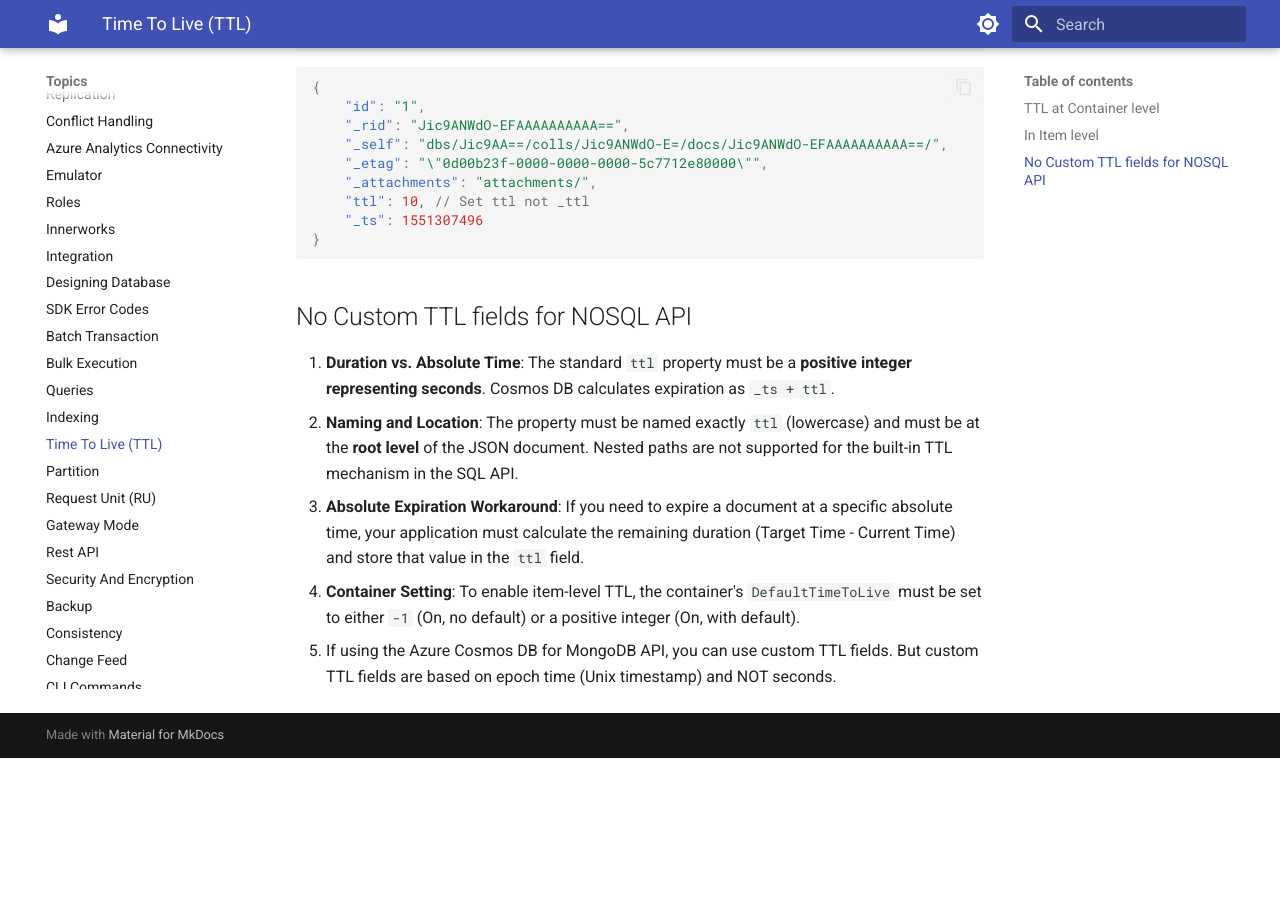
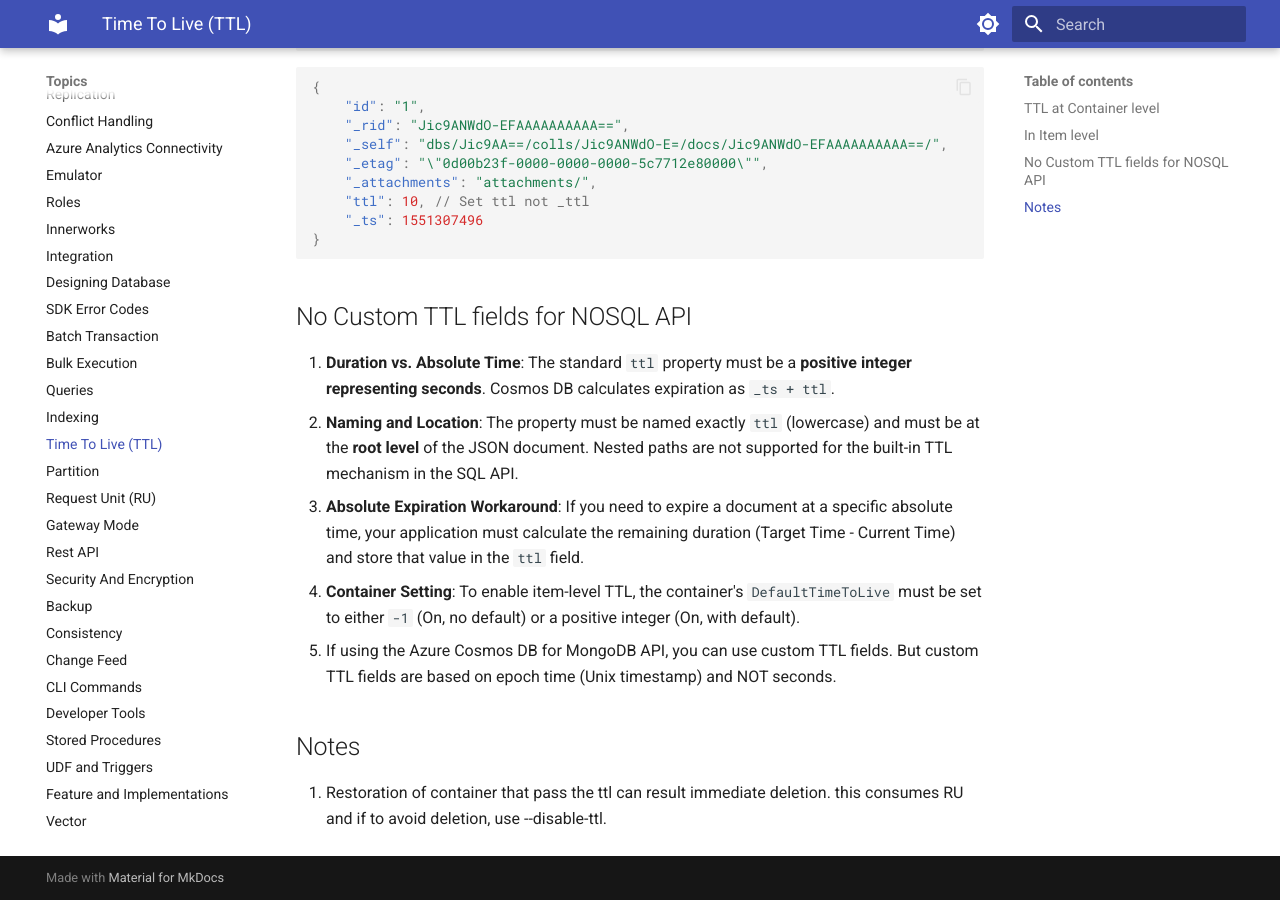
Before and after one commit to yoonghan/Azure-Cosmos-DB-DP-420, an MkDocs documentation site: the page built from docs/16. Time To Live.md, in a window 1280 px wide and 900 px high, scrolled down 1481 px. Built offline with MkDocs 1.6.1 and Material for MkDocs 9.7.7, drawn with Linux system fonts in a browser that asks for light colours; before the commit the page ends 2239 px from its top, so only the background shows below that.

Commit message:
Update TTL documentation with additional notes
Added notes about TTL restoration and deletion behavior.

```diff
--- a/docs/16. Time To Live.md
+++ b/docs/16. Time To Live.md
@@ -57,3 +57,6 @@ ContainerProperties properties = new ()
 3. **Absolute Expiration Workaround**: If you need to expire a document at a specific absolute time, your application must calculate the remaining duration (Target Time - Current Time) and store that value in the `ttl` field.
 4. **Container Setting**: To enable item-level TTL, the container's `DefaultTimeToLive` must be set to either `-1` (On, no default) or a positive integer (On, with default).
 5. If using the Azure Cosmos DB for MongoDB API, you can use custom TTL fields. But custom TTL fields are based on epoch time (Unix timestamp) and NOT seconds.
+
+## Notes
+1. Restoration of container that pass the ttl can result immediate deletion. this consumes RU and if to avoid deletion, use --disable-ttl.
```
